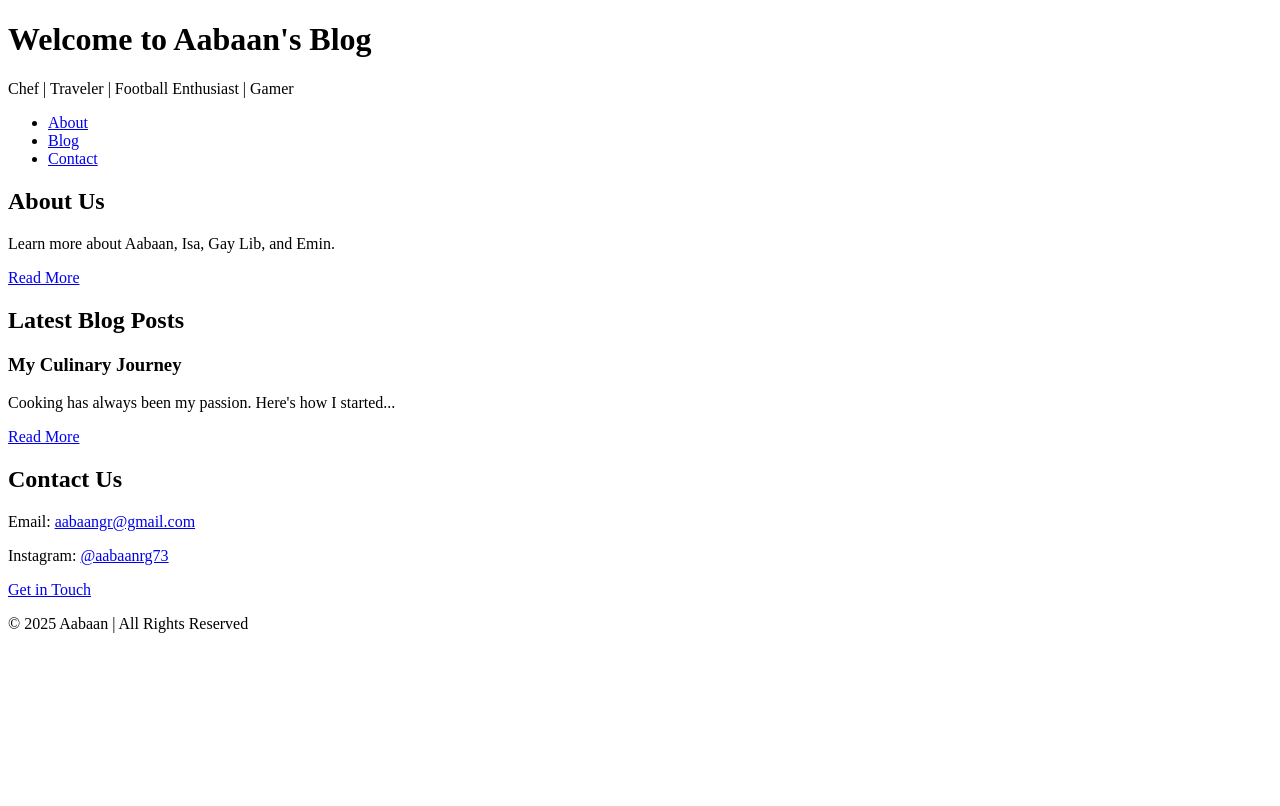
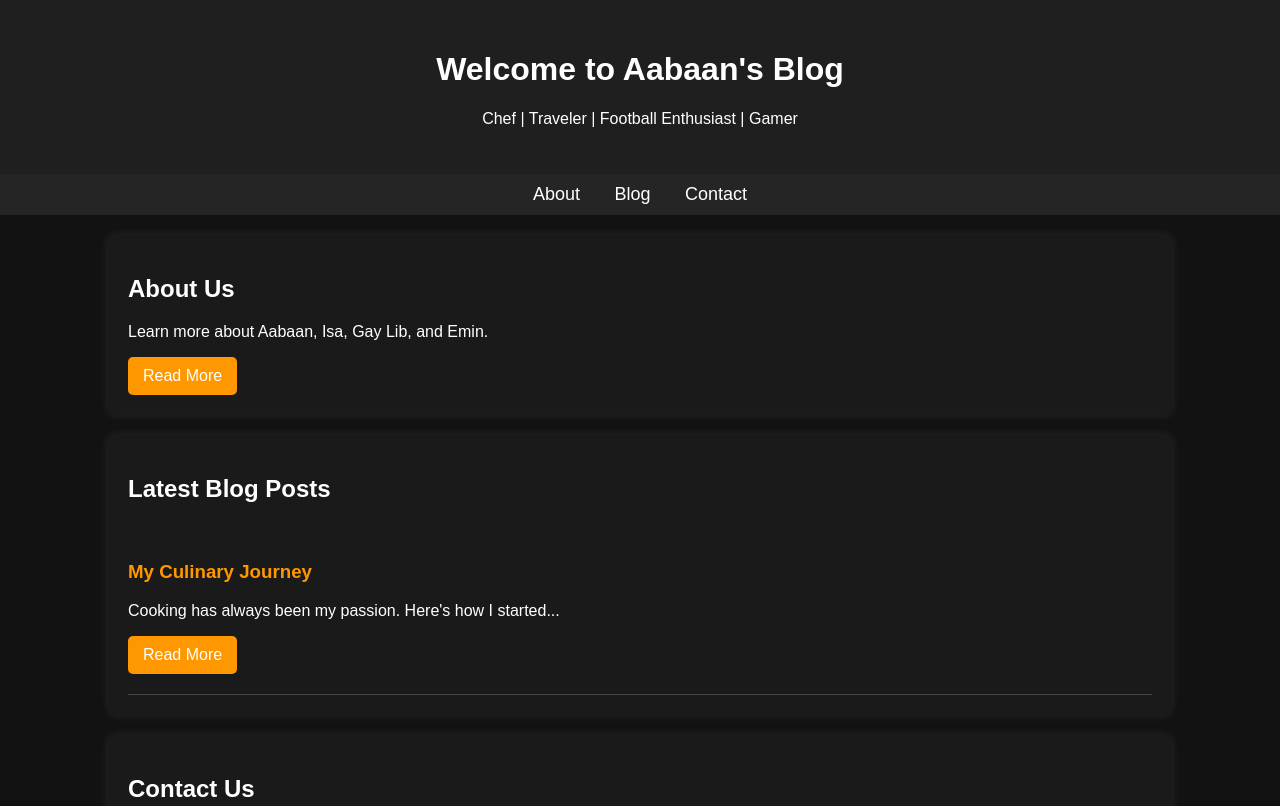
Before and after one commit to Aabaan321/Aabaan-s-personal-blog, a plain HTML site: page index.html in a window 1280 px wide. Shown: the top 806 px of the page. Drawn offline with Linux system fonts and the light colour scheme.

Commit message:
styles.css

```diff
--- a/styles.css
+++ b/styles.css
@@ -1,12 +1,86 @@
-document.addEventListener("DOMContentLoaded", function () {
-    console.log("Website loaded successfully!");
+/* General Styles */
+body {
+    font-family: Arial, sans-serif;
+    margin: 0;
+    padding: 0;
+    background-color: #121212;
+    color: #ffffff;
+    scroll-behavior: smooth;
+}
 
-    // Add smooth scrolling for navigation links
-    document.querySelectorAll('nav a').forEach(anchor => {
-        anchor.addEventListener('click', function (event) {
-            event.preventDefault();
-            const targetId = this.getAttribute('href').substring(1);
-            document.getElementById(targetId).scrollIntoView({ behavior: 'smooth' });
-        });
-    });
-});
+/* Header */
+header {
+    background: #1f1f1f;
+    text-align: center;
+    padding: 30px;
+    box-shadow: 0 4px 10px rgba(255, 255, 255, 0.1);
+}
+
+/* Navigation */
+nav {
+    background: #252525;
+    padding: 10px 0;
+    text-align: center;
+    position: sticky;
+    top: 0;
+    z-index: 1000;
+}
+nav ul {
+    list-style: none;
+    padding: 0;
+    margin: 0;
+}
+nav ul li {
+    display: inline;
+    margin: 0 15px;
+}
+nav a {
+    color: #ffffff;
+    text-decoration: none;
+    font-size: 18px;
+    transition: color 0.3s;
+}
+nav a:hover {
+    color: #ff9800;
+}
+
+/* Containers */
+.container {
+    width: 80%;
+    margin: auto;
+    padding: 20px;
+    background: #1a1a1a;
+    margin-top: 20px;
+    border-radius: 8px;
+    box-shadow: 0 0 10px rgba(255, 255, 255, 0.1);
+}
+
+/* Blog Post */
+.blog-post {
+    border-bottom: 1px solid #444;
+    padding: 20px 0;
+}
+.blog-post h3 {
+    color: #ff9800;
+}
+.button {
+    display: inline-block;
+    background: #ff9800;
+    padding: 10px 15px;
+    color: white;
+    font-size: 16px;
+    text-decoration: none;
+    border-radius: 5px;
+    transition: 0.3s;
+}
+.button:hover {
+    background: #e68900;
+}
+
+/* Footer */
+footer {
+    text-align: center;
+    padding: 20px;
+    background: #1f1f1f;
+    margin-top: 20px;
+}
```
